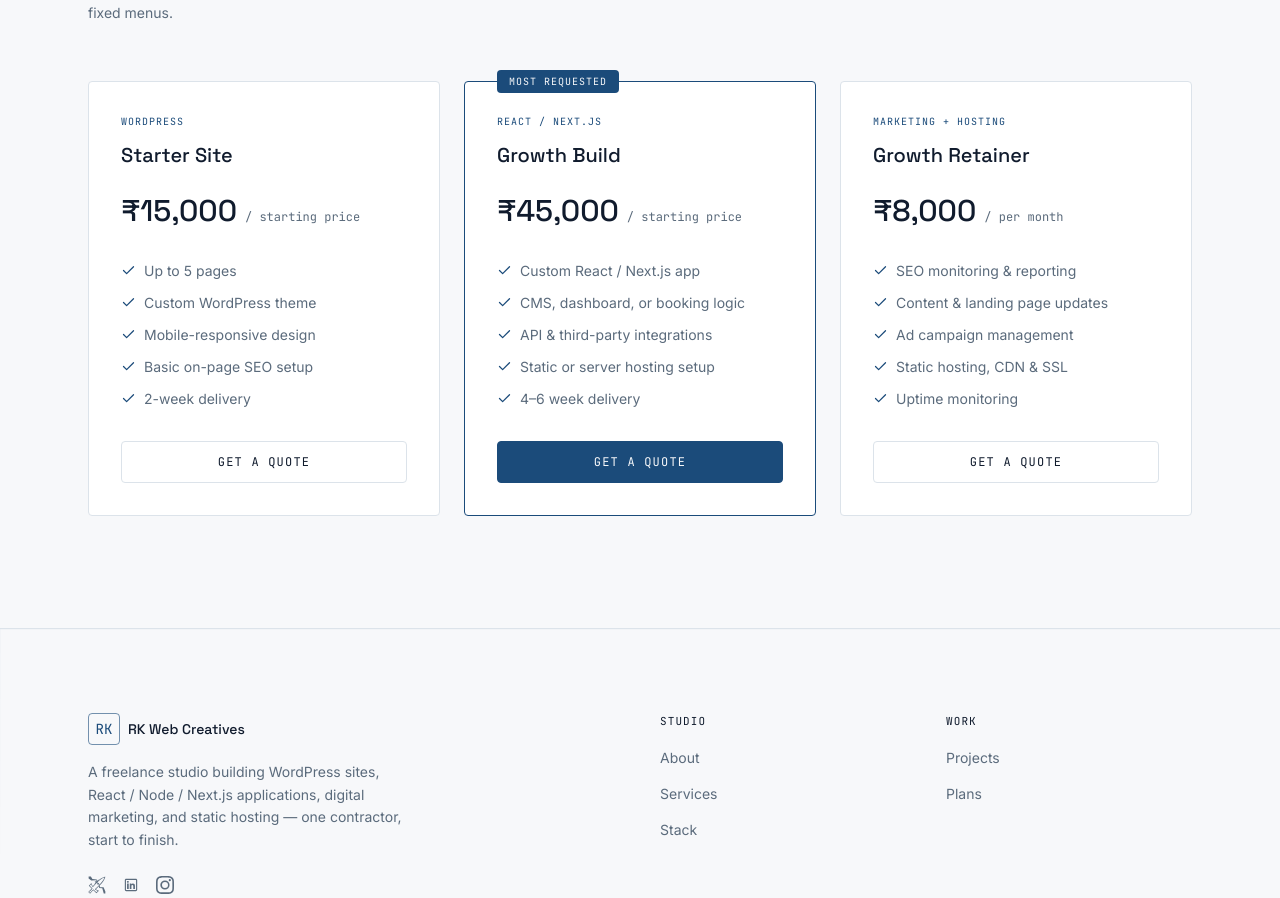
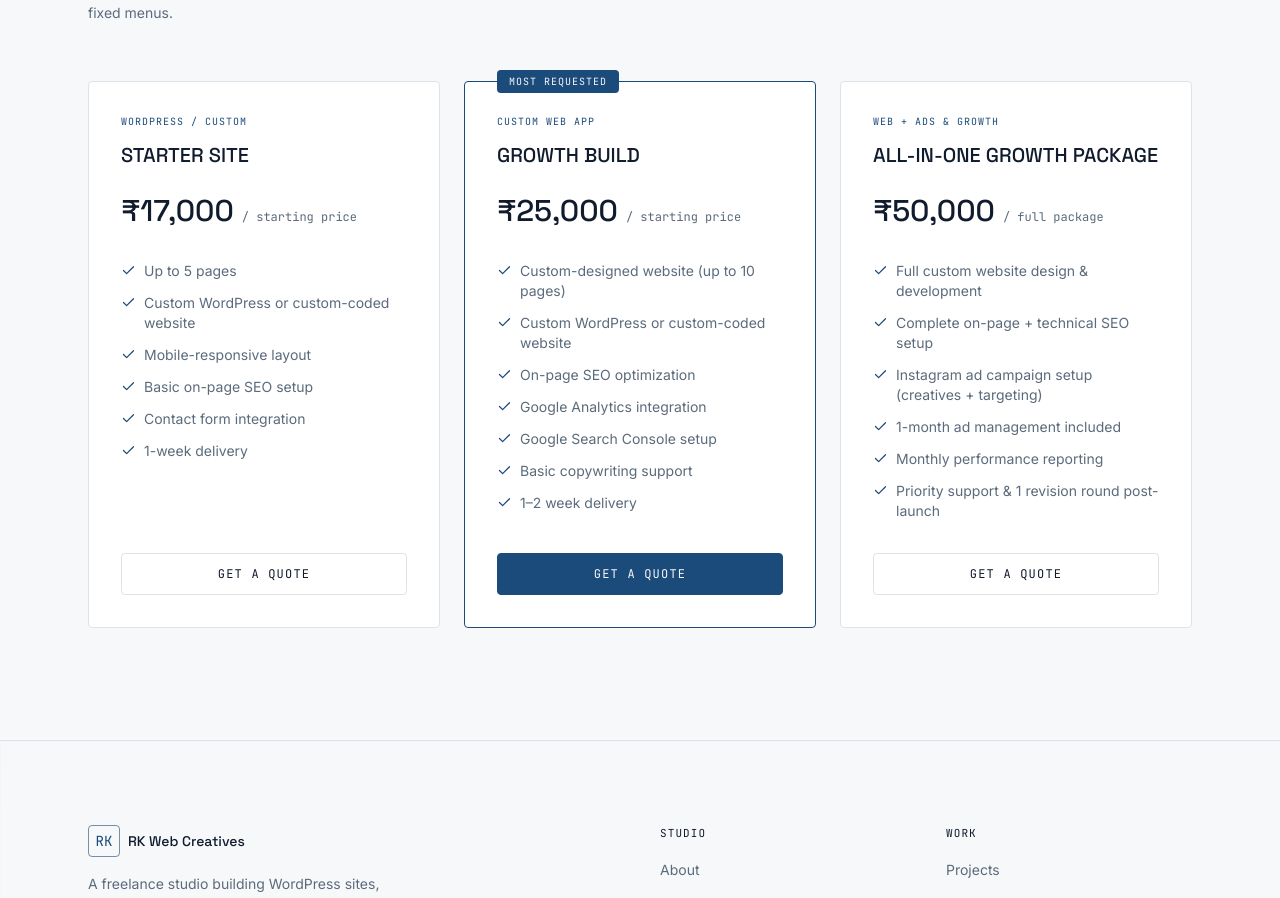
Before and after one commit to chaitanyakhandagale/rkwebcreatives, a Next.js app: page / in a window 1280 px wide. Shown: the part 4547-5445 px from the top of the page. Built offline with nearby package versions, Linux system fonts and the light colour scheme.

Commit message:
update the plans

```diff
--- a/components/Plans.tsx
+++ b/components/Plans.tsx
@@ -5,45 +5,49 @@ import { Check } from "lucide-react";
 
 const plans = [
   {
-    name: "Starter Site",
-    tag: "WordPress",
-    price: "₹15,000",
+    name: "STARTER SITE",
+    tag: "WordPress / Custom",
+    price: "₹17,000",
     unit: "starting price",
     highlight: false,
     features: [
       "Up to 5 pages",
-      "Custom WordPress theme",
-      "Mobile-responsive design",
+      "Custom WordPress or custom-coded website",
+      "Mobile-responsive layout",
       "Basic on-page SEO setup",
-      "2-week delivery",
+      "Contact form integration",
+      "1-week delivery",
     ],
   },
   {
-    name: "Growth Build",
-    tag: "React / Next.js",
-    price: "₹45,000",
+    name: "GROWTH BUILD",
+    tag: "Custom Web App",
+    price: "₹25,000",
     unit: "starting price",
     highlight: true,
     features: [
-      "Custom React / Next.js app",
-      "CMS, dashboard, or booking logic",
-      "API & third-party integrations",
-      "Static or server hosting setup",
-      "4–6 week delivery",
+      "Custom-designed website (up to 10 pages)",
+      "Custom WordPress or custom-coded website",
+      "On-page SEO optimization",
+      "Google Analytics integration",
+      "Google Search Console setup",
+      "Basic copywriting support",
+      "1–2 week delivery",
     ],
   },
   {
-    name: "Growth Retainer",
-    tag: "Marketing + Hosting",
-    price: "₹8,000",
-    unit: "per month",
+    name: "ALL-IN-ONE GROWTH PACKAGE",
+    tag: "Web + Ads & Growth",
+    price: "₹50,000",
+    unit: "full package",
     highlight: false,
     features: [
-      "SEO monitoring & reporting",
-      "Content & landing page updates",
-      "Ad campaign management",
-      "Static hosting, CDN & SSL",
-      "Uptime monitoring",
+      "Full custom website design & development",
+      "Complete on-page + technical SEO setup",
+      "Instagram ad campaign setup (creatives + targeting)",
+      "1-month ad management included",
+      "Monthly performance reporting",
+      "Priority support & 1 revision round post-launch",
     ],
   },
 ];
```
